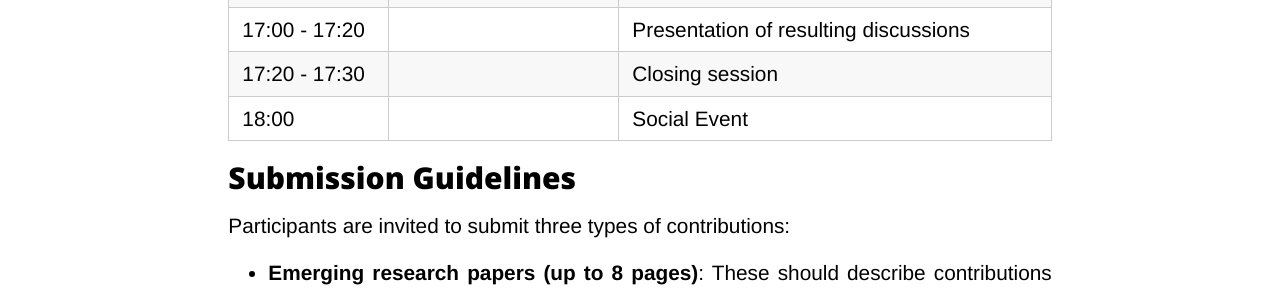
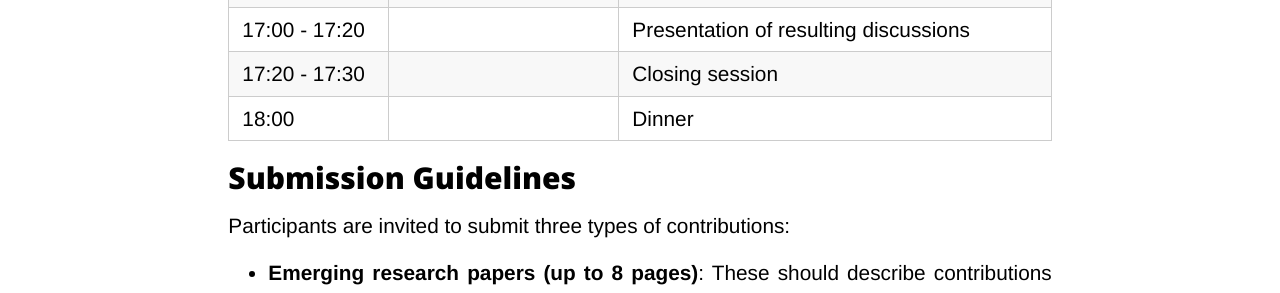
Before and after one commit to greensworkshop/greensworkshop.github.io, a Jekyll site: the page built from index.html, in a window 1280 px wide and 900 px high, scrolled down 6245 px. Shown: the part 153-446 px from the top of the window. Built offline with Jekyll 4.4.1, drawn with Linux system fonts in a browser that asks for light colours; nearby versions of some CDN libraries; the list of posts is cut into pages by our own code.

Commit message:
fixed social event name

```diff
--- a/index.html
+++ b/index.html
@@ -257,7 +257,7 @@ the following topics related to sustainable software systems and green software
    <tr>
       <td data-label="Time">18:00</td>
       <td data-label="Session"></td>
-      <td data-label="Description">Social Event</td>
+      <td data-label="Description">Dinner</td>
    </tr>
   </tbody>
 </table>
```
